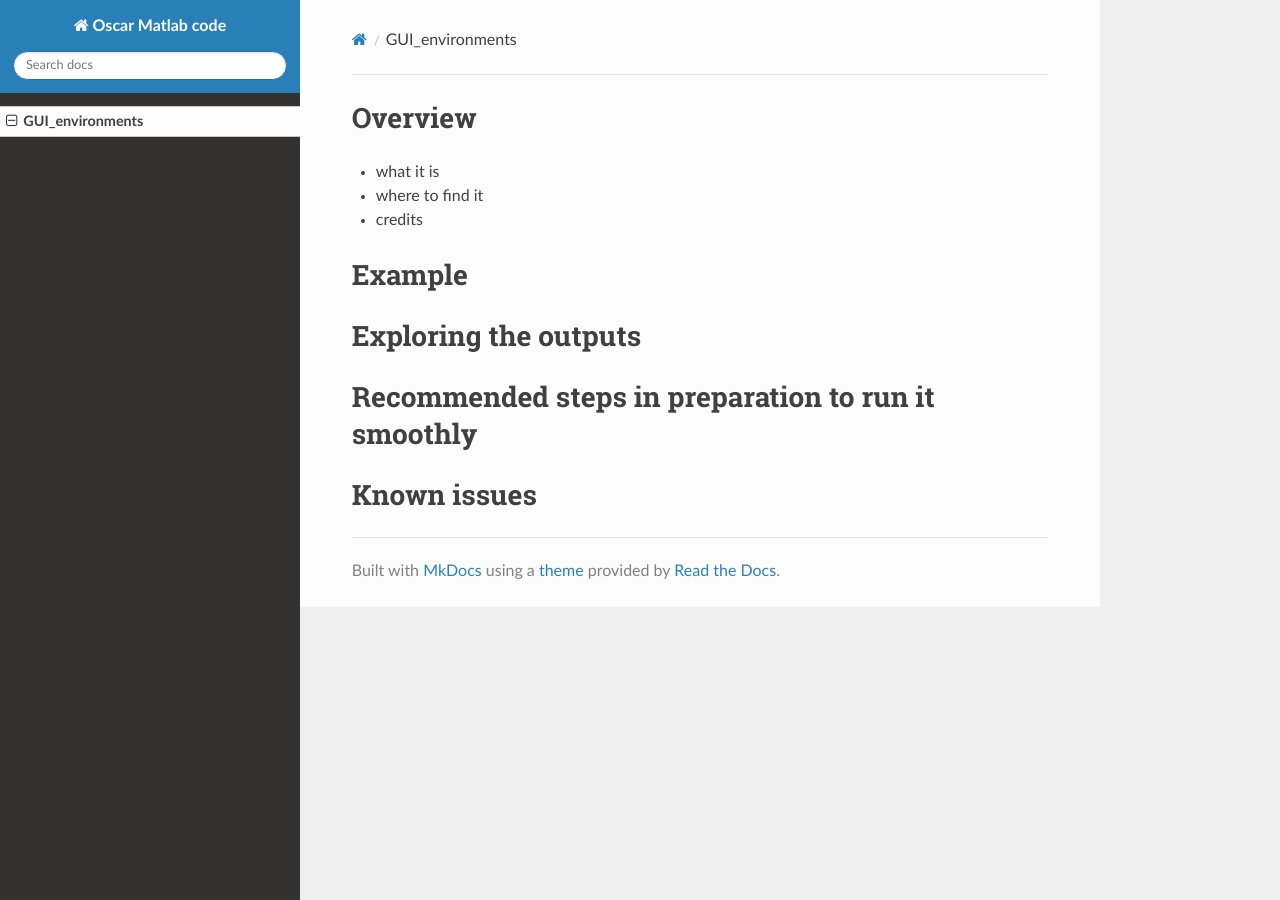
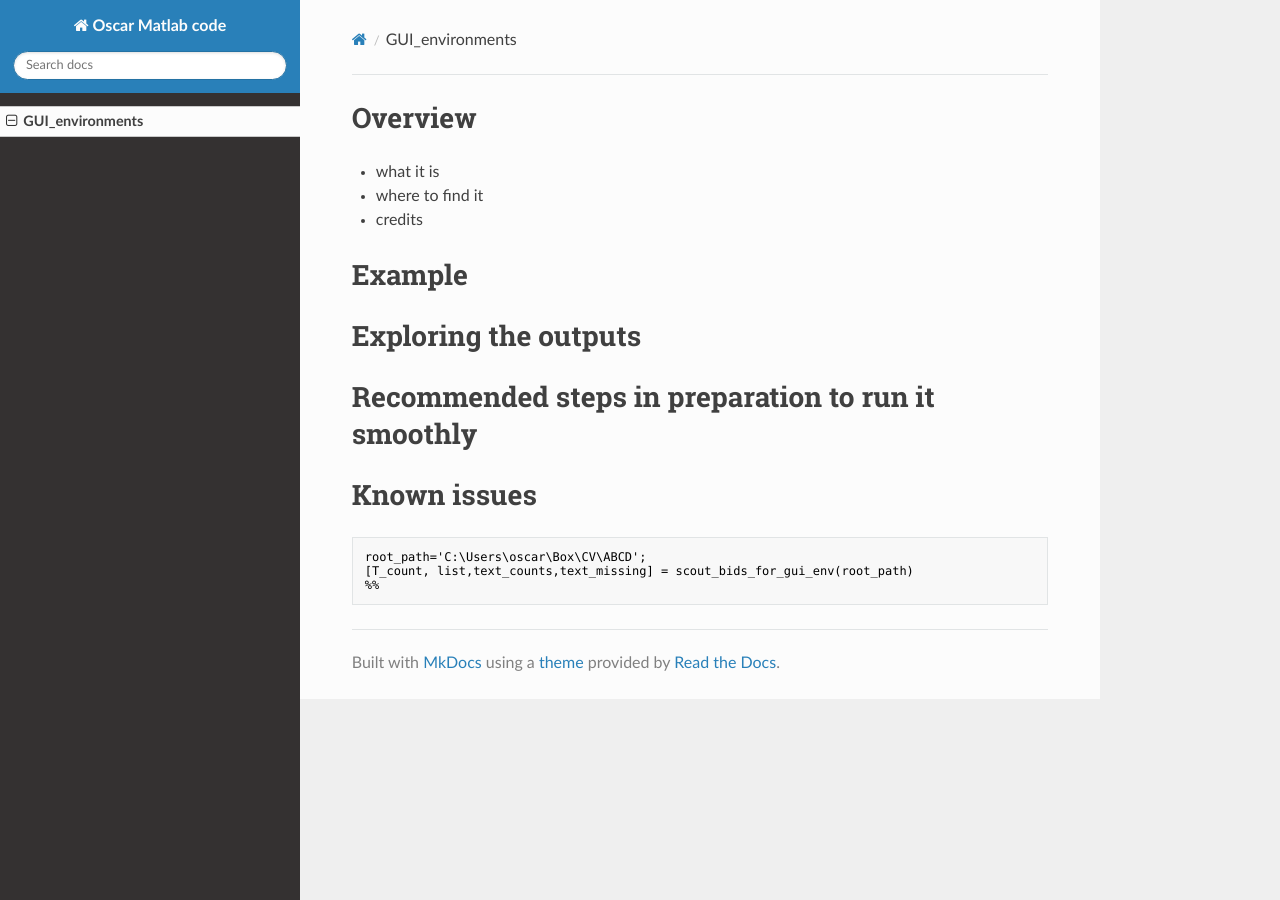
Before and after one commit to omiranda/OscarCode, an MkDocs documentation site: the page built from docs/GUI_environments.md, in a window 1280 px wide. Built offline with MkDocs 1.6.1, drawn with Linux system fonts in a browser that asks for light colours; nearby versions of some CDN libraries; old or Windows-style settings are respelled for this version of MkDocs.

Commit message:
Update GUI_environments.md

````diff
--- a/docs/GUI_environments.md
+++ b/docs/GUI_environments.md
@@ -9,3 +9,9 @@
 # Recommended steps in preparation to run it smoothly
 
 # Known issues
+
+```matlab
+root_path='C:\Users\oscar\Box\CV\ABCD';
+[T_count, list,text_counts,text_missing] = scout_bids_for_gui_env(root_path)
+%%
+```
````
